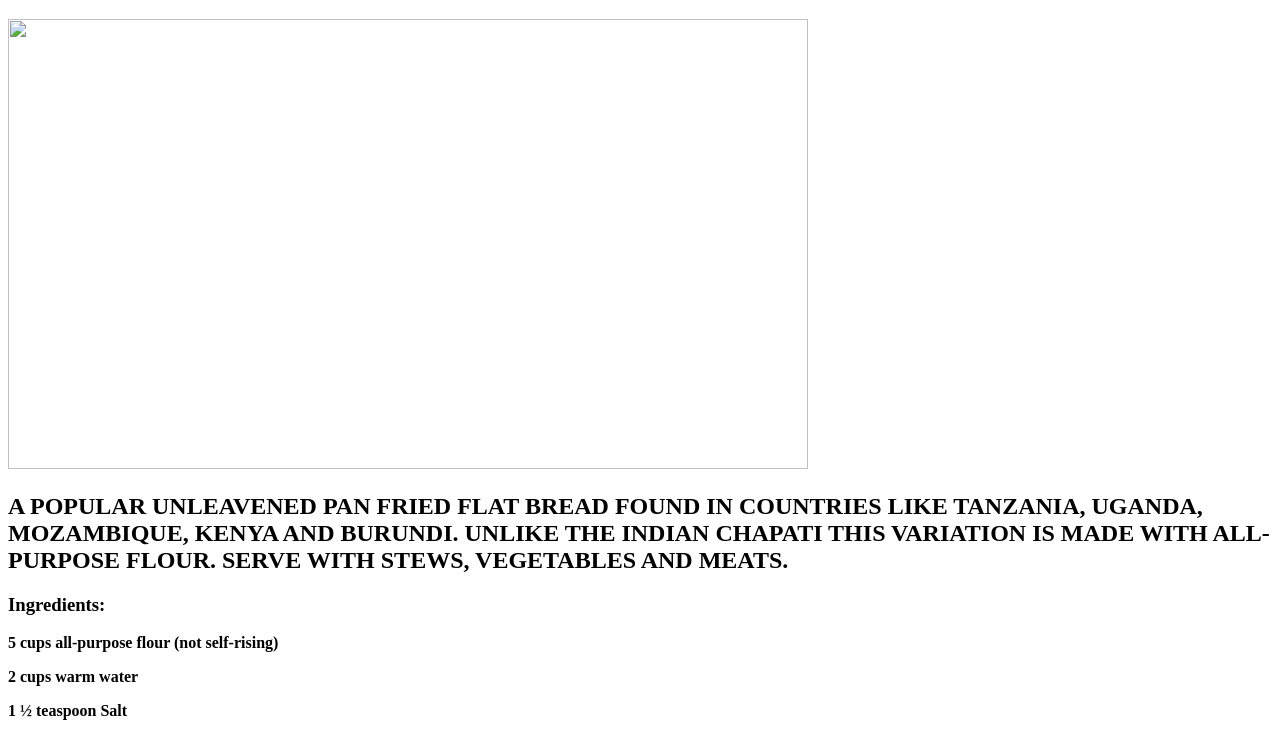
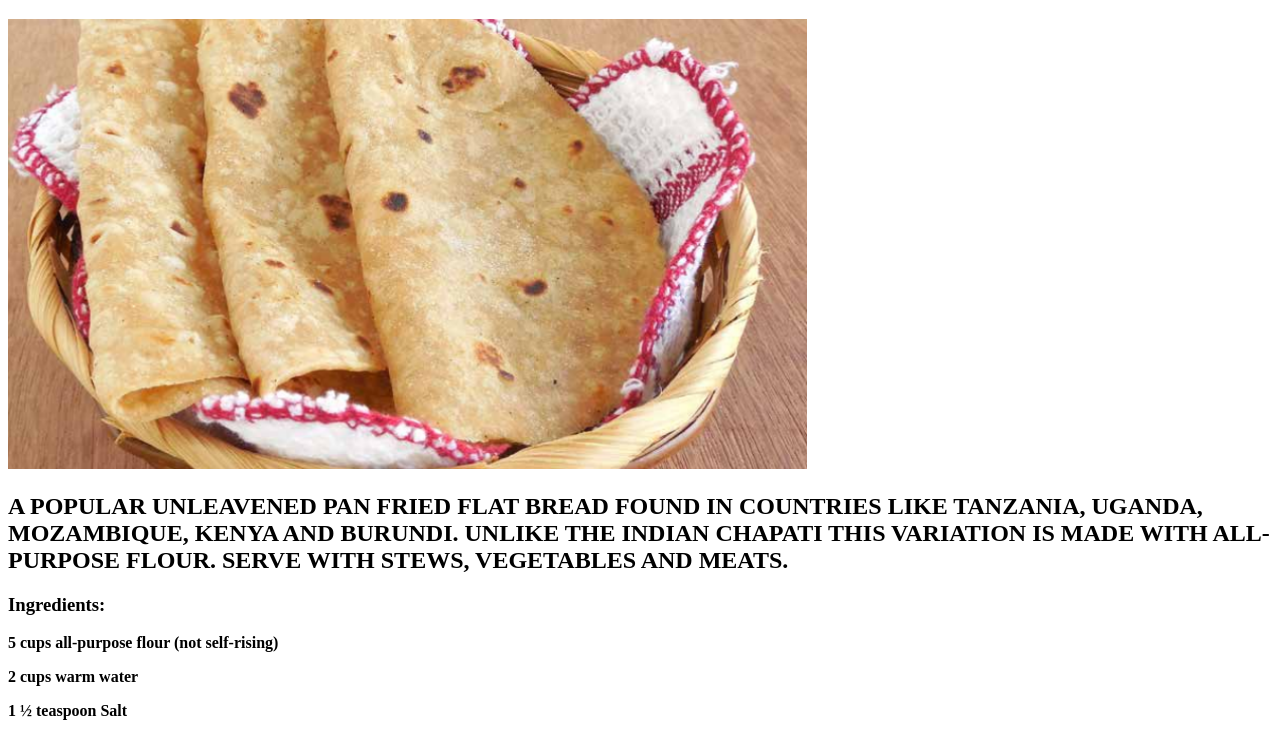
Before and after one commit to julesm2023/odin-recipes, a plain HTML site: page recipes/capati.html in a window 1280 px wide. Shown: the part 61-794 px from the top of the page. Drawn offline with Linux system fonts and the light colour scheme.

Commit message:
Update capati.html
fixed a typo in link to images

```diff
--- a/recipes/capati.html
+++ b/recipes/capati.html
@@ -5,7 +5,7 @@
     </head>
     <body>
         <h1>CAPATI</h1>
-        <img src="images/capati.png" width="800" height="450"/>
+        <img src="../images/capati.png" width="800" height="450"/>
         <H2>A POPULAR UNLEAVENED PAN FRIED FLAT BREAD FOUND
             IN COUNTRIES LIKE TANZANIA, UGANDA, MOZAMBIQUE,
             KENYA AND BURUNDI. UNLIKE THE INDIAN CHAPATI THIS
```
